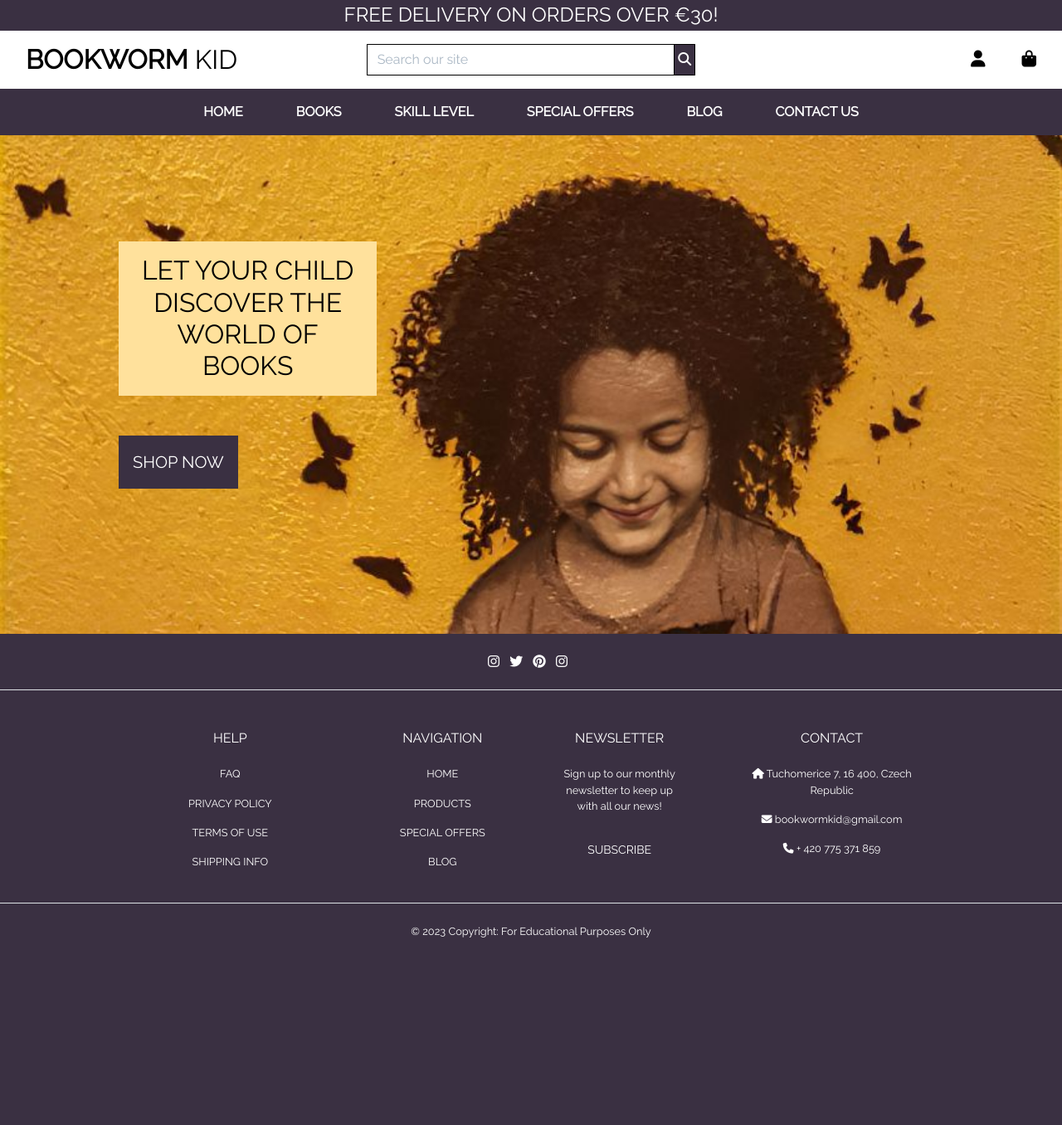
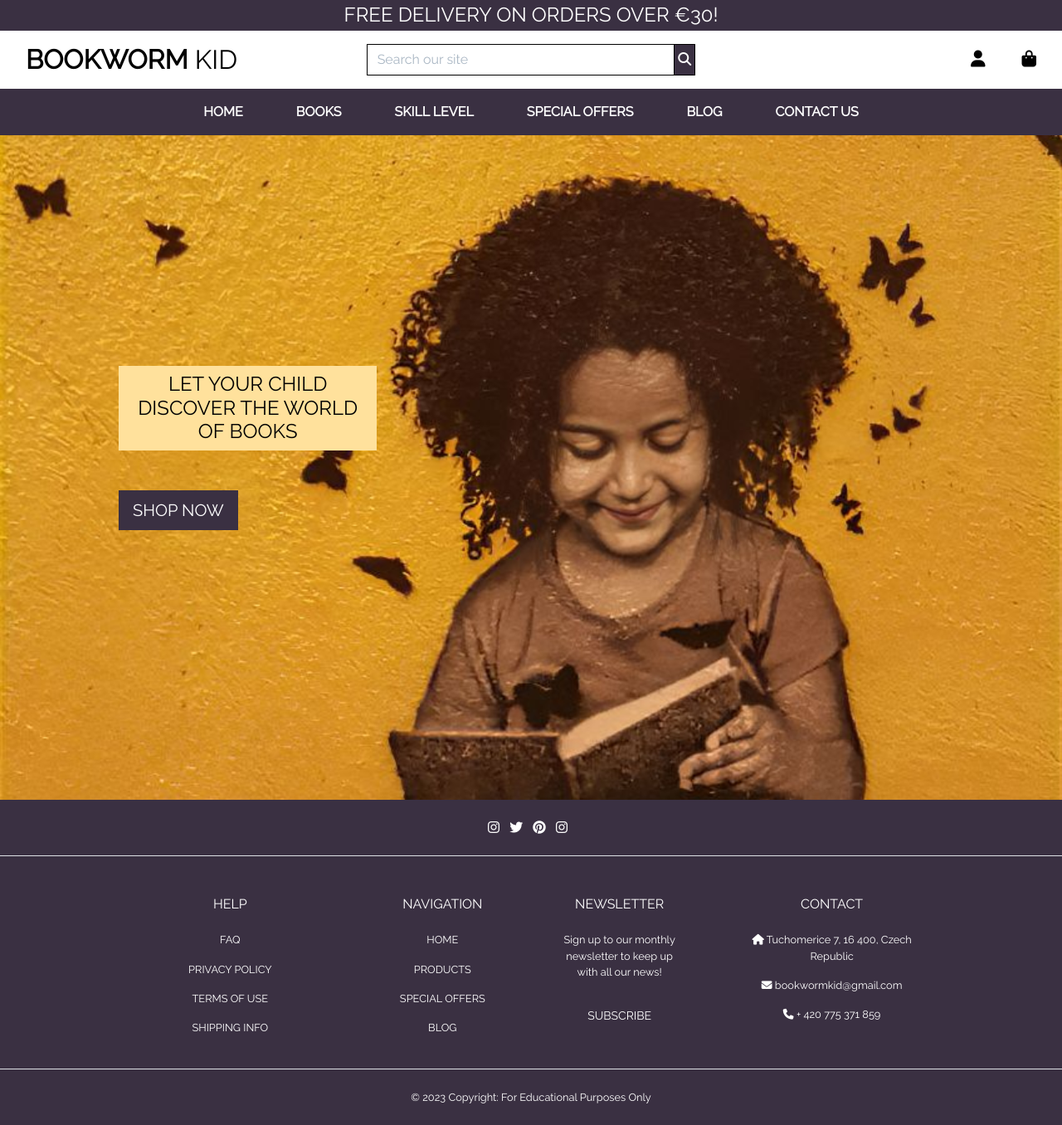
Before and after one commit to lucia2007/bookwormkid, a Django app: page / in a window 1280 px wide. Shown: the whole page at 83% size. Before the commit the page ends 1130 px from the top, so only its background shows below. Run offline with Django 3.2, Linux system fonts and the light colour scheme; some libraries are stand-ins or nearby versions.

Commit message:
Adjust styling, incl. footer

```diff
--- a/home/templates/home/index.html
+++ b/home/templates/home/index.html
@@ -14,12 +14,12 @@
 <div class="container h-100">
     <div class="row h-100">
         <div class="col-6 col-md-4 my-auto">
-            <h1 class="display-4 logo-font action-call text-black p-3">
+            <h1 class="display-4 logo-font action-call text-black p-2">
                 Let your child discover the world of books
             </h1>
             <div class="my-5">
                 <h4>
-                    <a href="{% url 'products' %}" class="shop-now-button btn btn-lg rounded-0 text-uppercase py-3">Shop
+                    <a href="{% url 'products' %}" class="shop-now-button btn btn-lg rounded-0 text-uppercase py-2">Shop
                         Now</a>
                 </h4>
             </div>
--- a/static/css/base.css
+++ b/static/css/base.css
@@ -5,10 +5,10 @@ html {
 body {
     background: url('/media/graffiti_child_reading.jpg') no-repeat center center fixed;
     background-size: cover;
-    height: calc(100vh - 200px);
+    height: 100vh;
     color: #555;
     font-family: 'Raleway', sans-serif;
-    /* position: relative; */
+    position: relative;
 }
 
 .header-container {
@@ -26,6 +26,11 @@ body {
     height: calc(100% + 164px);
     background-color: rgba(0, 0, 0, 0.1);
 } */
+
+
+.display-4.logo-font.text-black {
+    font-size: 1.5rem;
+}
 
 .navbar-light .navbar-toggler {
     color: rgba(0, 0, 0, .5);
@@ -231,6 +236,11 @@ input[name='q']::placeholder {
     background: #FFE19C;
 }
 
+.table-head {
+    font-size: 0.7rem;
+    text-align: center;
+}
+
 /* Admin Product Form */
 .btn-file {
     position: relative;
@@ -326,6 +336,9 @@ footer {
     flex-shrink: 0;
     background-color: #3A3042;
     font-size: 0.8em;
+    position: absolute;
+    right: 0;
+    width: 100vw;
 }
 
 .social-icon {
@@ -355,6 +368,11 @@ a.text-reset {
         padding-right: 5px;
     }
 
+    .table-head {
+        font-size: 1rem;
+        text-align: left;
+    }
+
     .btn-shop {
         padding: 0.5rem 1rem;
         font-size: 1.25rem;
@@ -370,6 +388,10 @@ a.text-reset {
     .help,
     .contact {
         display: block;
+    }
+
+    .grand-total {
+        font-size: 2rem;
     }
 
 }
```
Also changed, not shown: bag/templates/bag/bag.html (+8 -5 lines).
